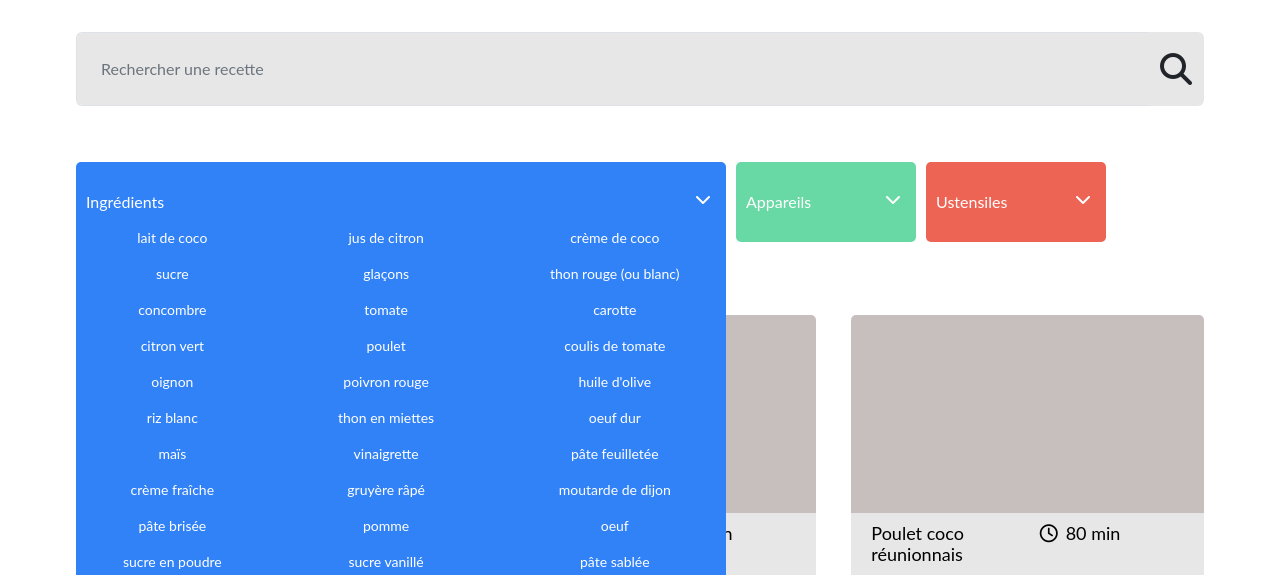
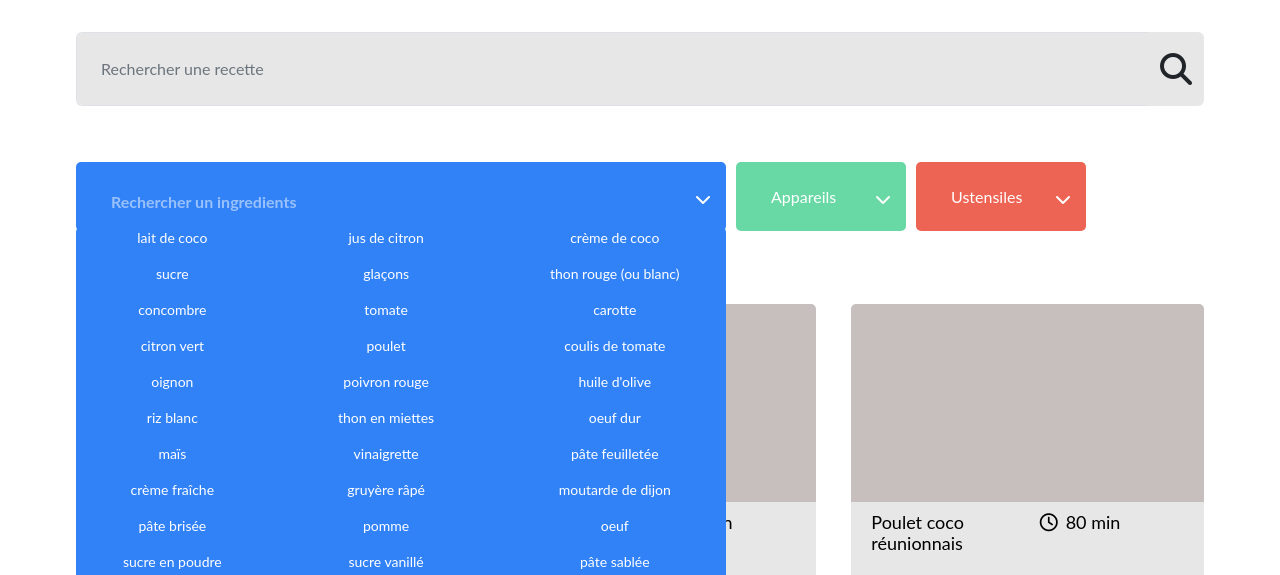
Before and after one commit to mouradelmehdaoui/TD-7-Les-Petits-Plats, a website with bundled scripts: page index.html in a window 1280 px wide. Both pictures are taken after a click on the element 233 px from the left and 361 px from the top of the page. Shown: the part 162-737 px from the top of the page. Built offline with nearby package versions, Linux system fonts and the light colour scheme.

Commit message:
add input dropdown menu

```diff
--- a/css/sass/style.scss
+++ b/css/sass/style.scss
@@ -2,7 +2,6 @@
 @import './partials/mixin';
 @import './partials/variables';
 @import './partials/typography';
-
 
 header {
     h1 {
@@ -51,8 +50,8 @@ header {
 
         .dropdown-menus-ingredients, .dropdown-menus-appareils, .dropdown-menus-ustensiles {
 
-            height: 80px;
-            width: 180px;
+            height: 69px;
+            width: 170px;
             transition: width 350ms ease-out;
             position: relative;
             display: flex;
@@ -100,6 +99,25 @@ header {
             color: $text-color-primary;
         }
 
+        .dropdown-title-ingredients, .dropdown-title-appareils, .dropdown-title-ustensiles{
+            border: none;
+            outline: none;
+            background: none;
+            text-align: left;
+            font-size: 16px;
+            padding: 10px 0 0 25px;
+            width: 90%;
+            height: 90%;
+            color: white;
+
+
+        }
+
+          input::-webkit-input-placeholder {
+            color: white; /*Change the placeholder color*/
+            opacity: 0.5; /*Change the opacity between 0 and 1*/
+            font-weight: 700;
+       }
 }
 .recipes-container {
     @include recipe-card(35px);
--- a/scripts/App.js
+++ b/scripts/App.js
@@ -13,6 +13,8 @@ class App {
     }
 
     async main() {
+
+        console.log('je suis dans main de App');
 
         const allRecipes = await this.ReceiptService.getAllReceipts()
         this.$cardsContainer.innerHTML = new RecipesCard(allRecipes).createCards();
--- a/scripts/utils/bundle.js
+++ b/scripts/utils/bundle.js
@@ -1,14 +1,27 @@
 const toggleCategory = (category) => {
   const dropDwonClosed = select(`.dropdown-option-${category}`)
   const dropMenu = select(`.dropdown-menus-${category}`)
-    const arrow = select(`.dropdown-arrow-${category}`)
+  const dropdownArrow = select(`.dropdown-arrow-${category}`)
+  const dropdownTitle = select(`.dropdown-title-${category}`)
+  const dropdownInput = document.createElement("input");
+  dropdownInput.type = "text";
+  dropdownInput.className = `dropdown-title-${category}`;
+  dropdownInput.autofocus = true;
 
-    arrow.addEventListener('click', () => {
-      const isOpen = arrow.classList.contains('open')
+  dropdownArrow.addEventListener('click', () => {
+    const isOpen = dropdownArrow.classList.contains('open')
     dropDwonClosed.classList.toggle('closed')
-      arrow.classList.toggle('open')
+    dropdownArrow.classList.toggle('open')
     dropMenu.classList.toggle('expend', !isOpen)
+    if (!isOpen) {
+      dropdownInput.placeholder = 'Rechercher un '+ category;
+      dropdownTitle.replaceWith(dropdownInput);
+    } else {
+      dropdownInput.replaceWith(dropdownTitle);;
+    }
+
   })
+
 }
 
 const select = (selector) => {
--- a/shared/services/Recipes-service.js
+++ b/shared/services/Recipes-service.js
@@ -17,7 +17,6 @@ class Api {
         throw new Error(`Erreur HTTP : ${response.status}`);
       }
       const data = await response.json()
-
       return data
 
     }
@@ -47,6 +46,7 @@ class RecipesService extends Api {
         const filteredRecipes = recipes.filter((recipe) => {
           const nameMatch = recipe.name.toLowerCase().includes(enterValue);
           const descriptionMatch = recipe.description.toLowerCase().includes(enterValue);
+          // indexoff avec recipes.json
           return nameMatch || descriptionMatch;
         });
         cardsContainer.innerHTML = new RecipesCard(filteredRecipes).createCards();
--- a/views/RecipesCard.js
+++ b/views/RecipesCard.js
@@ -61,7 +61,7 @@ class RecipesCard {
 
     dropDownCards += `
     <div class="dropdown-menus-${name}">
-    ${nameTitle}
+   <p class="dropdown-title-${name}">${nameTitle}</p>
     <div class="dropdown-arrow-${name}">
       <i class="fa-solid fa-chevron-down"></i>
     </div>
```
Also changed, not shown: index.html (+1 -1 lines), css/style.css, 1 other file. Lines whose indentation alone changed are shown as unchanged.
